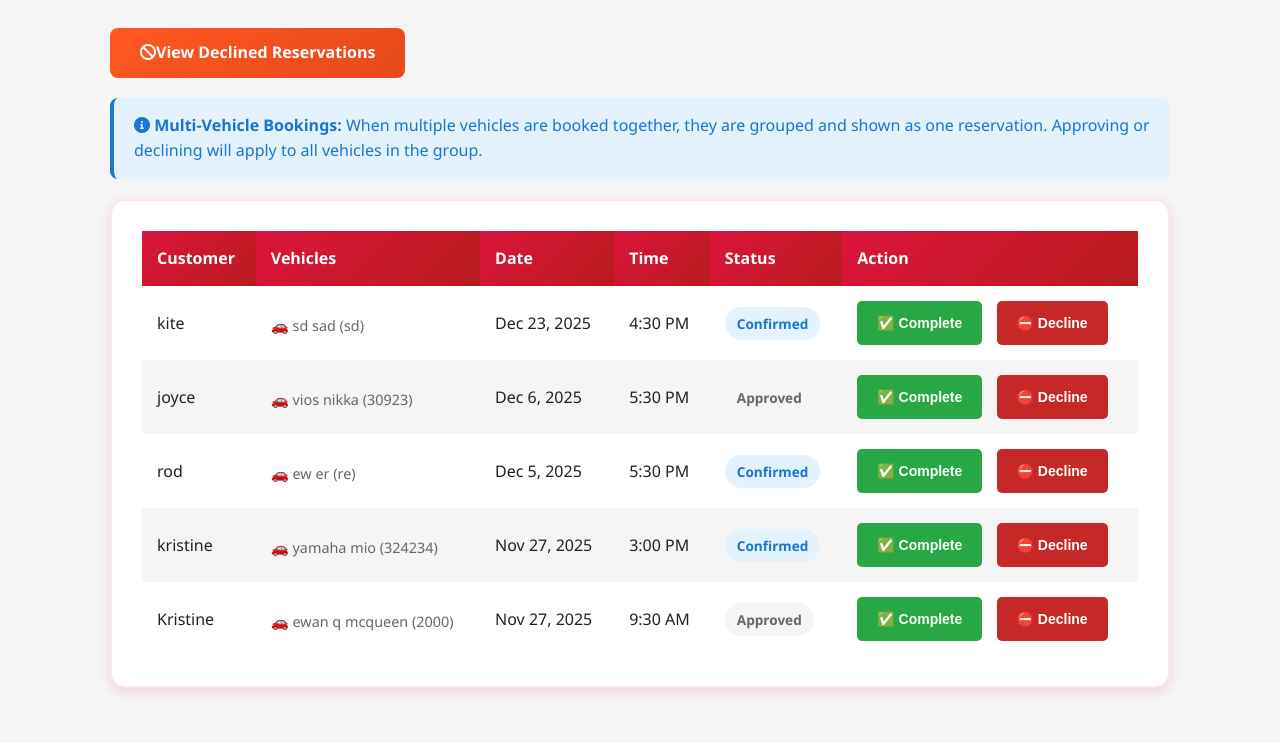
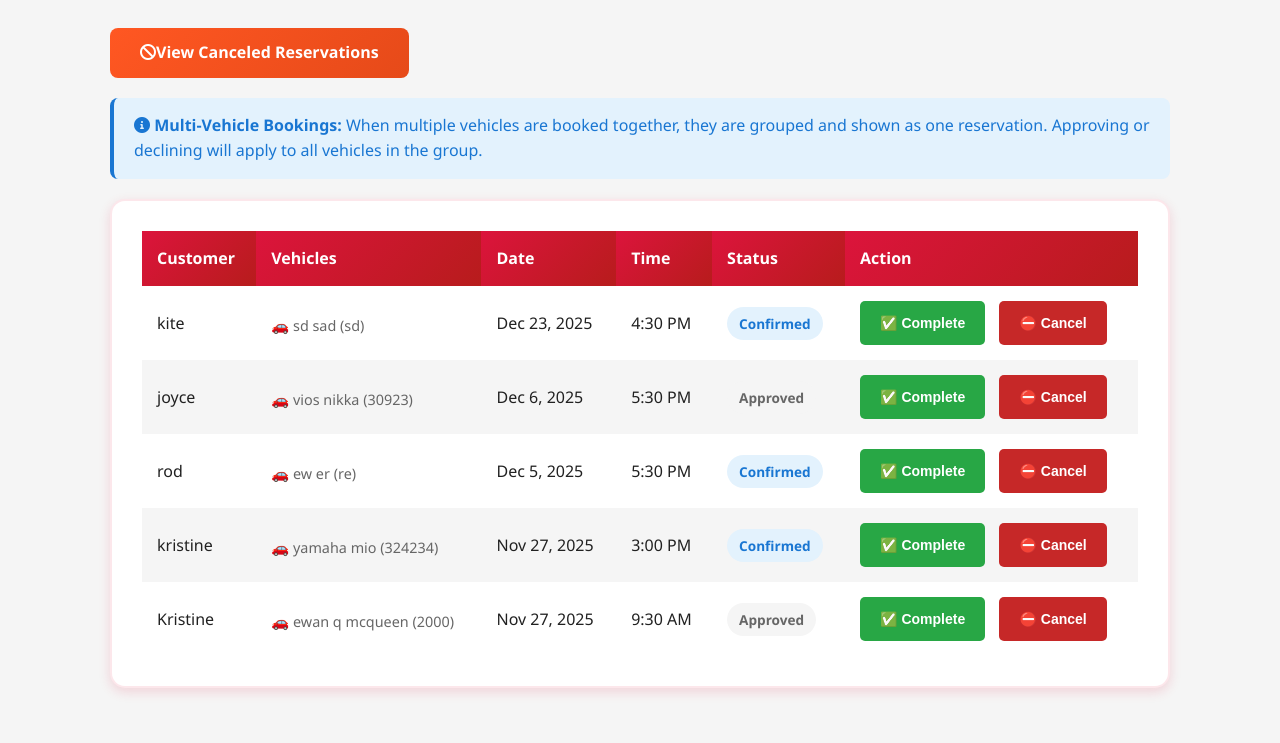
Before and after one commit to Kite0411/Papsi, a PHP site: page /admin/manage_reservations.php in a window 1280 px wide. Shown: the part 150-893 px from the top of the page. Run offline with PHP 8.4, Linux system fonts and the light colour scheme; a user stored in the database is signed in; data comes from the database, SQL or seed files in the repository; some libraries are stand-ins or nearby versions.

Commit message:
Rename 'Decline' button to 'Cancel' in reservations

```diff
--- a/admin/manage_reservations.php
+++ b/admin/manage_reservations.php
@@ -523,7 +523,7 @@ $color = $type === 'success' ? '#28a745' : ($type === 'info' ? '#17a2b8' : '#dc3
 <h1>Manage Pending Reservations</h1>
 
 <a href="declined_reservations.php" class="view-declined-btn">
-    <i class="fas fa-ban me-2"></i>View Declined Reservations
+    <i class="fas fa-ban me-2"></i>View Canceled Reservations
 </a>
 
 <div class="info-badge">
@@ -600,7 +600,7 @@ if ($reservations_result->num_rows === 0) {
     </button>
     <button class="action-btn decline-btn"
             onclick="confirmAction(<?php echo $row['customer_id']; ?>, '<?php echo $row['reservation_date']; ?>', '<?php echo $row['reservation_time']; ?>', 'decline', <?php echo $vehicle_count; ?>)">
-        ⛔ Decline <?php echo $vehicle_count > 1 ? "All" : ""; ?>
+        ⛔ Cancel<?php echo $vehicle_count > 1 ? "All" : ""; ?>
     </button>
 </td>
 </tr>
```
